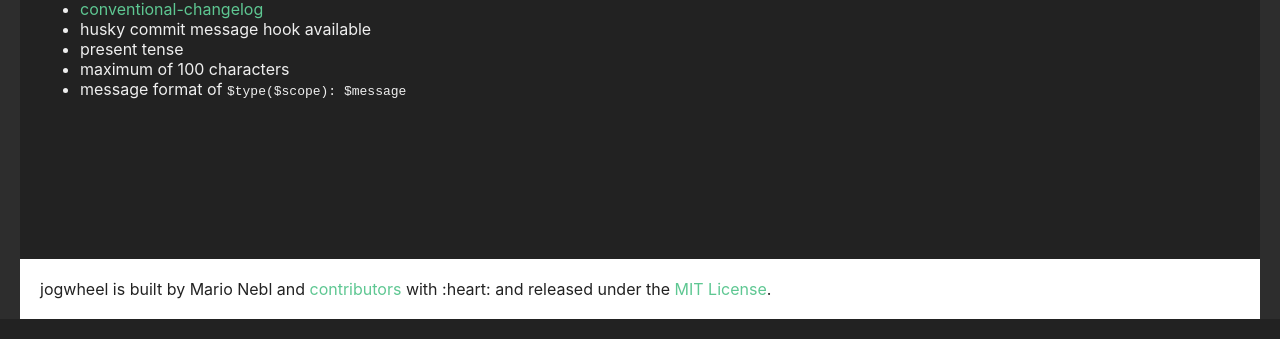
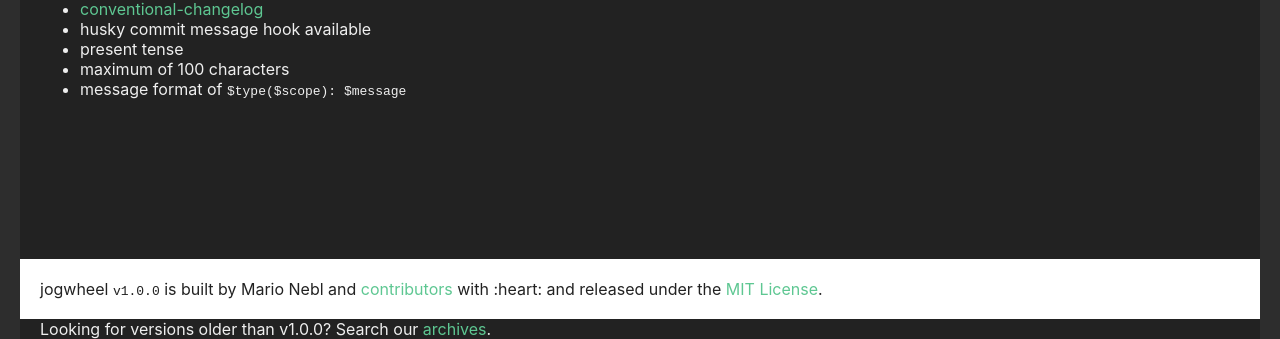
Before and after one commit to marionebl/jogwheel, a plain HTML site: page contributing.html in a window 1280 px wide. Shown: the part 3243-3582 px from the top of the page. Drawn offline with Linux system fonts and the light colour scheme.

Commit message:
docs: update gh-pages

```diff
--- a/contributing.html
+++ b/contributing.html
@@ -95,9 +95,12 @@ To make your life easier jogwheel is commitizen-friendly and provides the npm ru
 <li>message format of <code>$type($scope): $message</code></li>
 </ul>
 <hr>
-<p>jogwheel is built by Mario Nebl and <a href="./documentation/contributors.html">contributors</a> with :heart:
+<p>jogwheel <code>v1.0.0</code> is built by Mario Nebl and <a href="./documentation/contributors.html">contributors</a> with :heart:
 and released under the <a href="./license.html">MIT License</a>.</p>
 
+		<aside class="jogwheel-archive-teaser">
+			Looking for versions older than v1.0.0? Search our <a href="./archives/index.html">archives</a>.
+		</aside>
 		<script src="./static/index.js"></script>
 	</body>
 </html>
```
Also changed, not shown: documentation/api.html (+4 -1 lines), documentation/roadmap.html (+4 -1 lines), examples/index.html (+3 -0 lines), index.html (+4 -1 lines), license.html (+4 -1 lines).
